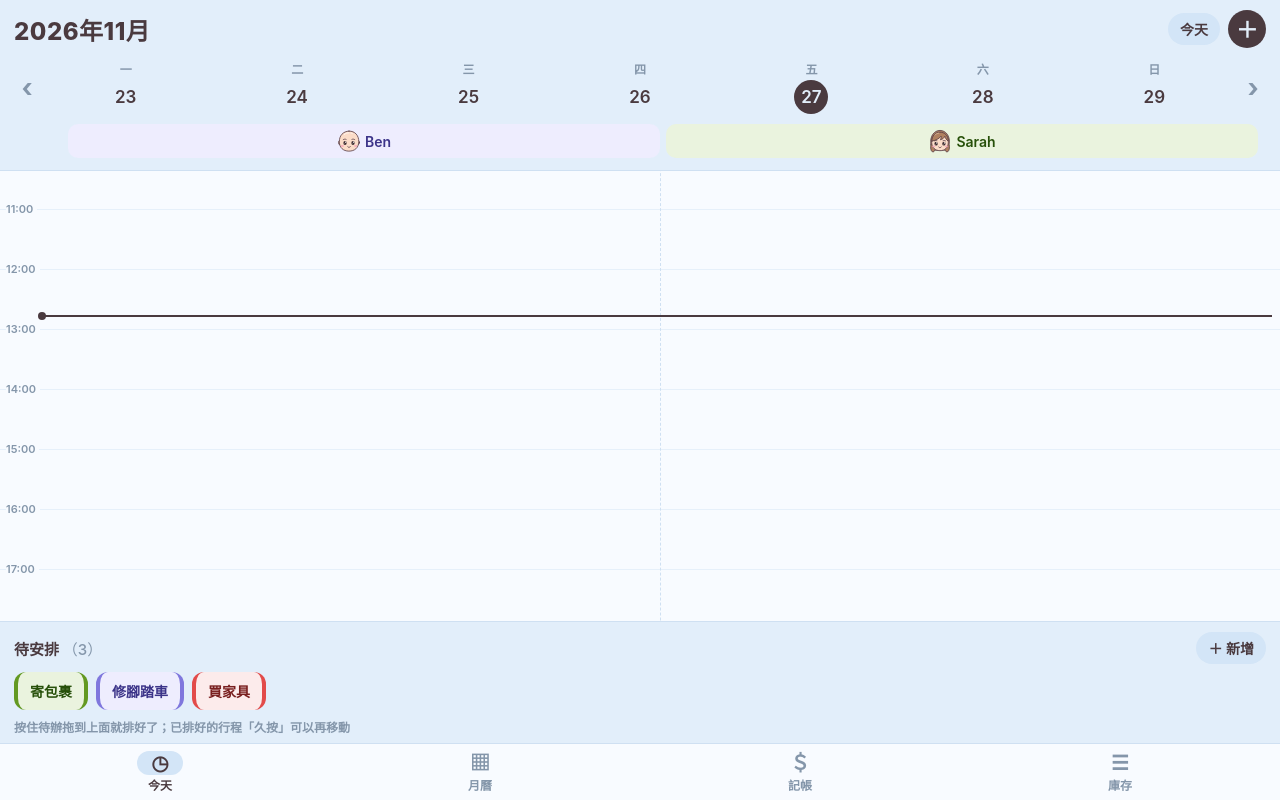
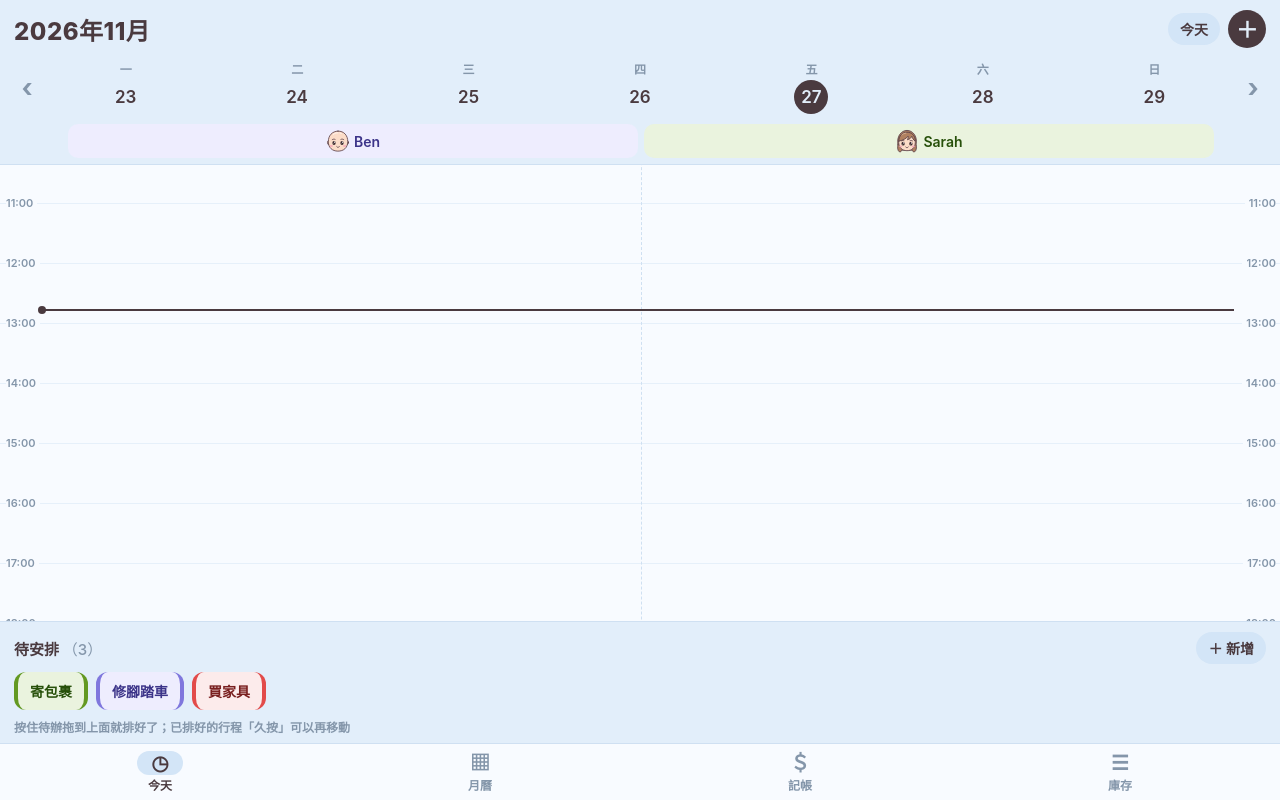
Before and after one commit to Benfitguuy/calendar, a plain HTML site: page index.html in a window 1280 px wide. Drawn offline with Linux system fonts and the light colour scheme; a web font is replaced by a local one.

Commit message:
更新 style.css

```diff
--- a/style.css
+++ b/style.css
@@ -5,7 +5,7 @@
   --sarah-bg:#EAF3DE; --sarah-fg:#27500A; --sarah-bd:#639922;
   --both-bg:#FCEBEB; --both-fg:#791F1F; --both-bd:#E24B4A;
   --work-bg:#FAEEDA; --work-fg:#633806; --work-bd:#BA7517;
-  --hour:60px; --gutter:48px;
+  --hour:60px; --gutter:48px; --gutter-r:46px;
 }
 *{box-sizing:border-box;-webkit-tap-highlight-color:transparent}
 html,body{margin:0;height:100%;background:var(--bg);color:var(--text);
@@ -29,7 +29,7 @@ h1{font-size:24px;margin:0;font-weight:700;letter-spacing:.5px}
 .day.today .n{color:var(--both-bd)}
 .day.sel .n{background:var(--text);color:var(--bg)}
 
-.colhead{display:grid;grid-template-columns:var(--gutter) 1fr 1fr;gap:6px;padding:8px 8px 0 0}
+.colhead{display:grid;grid-template-columns:var(--gutter) 1fr 1fr var(--gutter-r);gap:6px;padding:8px 0 0 0}
 .ch{display:flex;align-items:center;justify-content:center;gap:4px;text-align:center;font-size:14px;font-weight:600;border-radius:10px;padding:5px 0}
 .ch.ben{background:var(--ben-bg);color:var(--ben-fg)}
 .ch.sarah{background:var(--sarah-bg);color:var(--sarah-fg)}
@@ -39,7 +39,7 @@ h1{font-size:24px;margin:0;font-weight:700;letter-spacing:.5px}
 #grid{position:relative;height:calc(var(--hour) * 24 + 16px);margin-top:8px}
 .hr{position:absolute;left:0;right:0;border-top:1px solid var(--line2)}
 .hr span{position:absolute;left:6px;top:-8px;font-size:11px;color:var(--muted);background:var(--card);padding-right:4px}
-#events{position:absolute;left:var(--gutter);right:8px;top:0;bottom:0}
+#events{position:absolute;left:var(--gutter);right:var(--gutter-r);top:0;bottom:0}
 #events::before{content:"";position:absolute;left:50%;top:0;bottom:0;border-left:1px dashed var(--line)}
 
 .ev{position:absolute;border-radius:10px;padding:4px 7px;font-size:13px;overflow:hidden;
@@ -261,3 +261,4 @@ body.th-stock{--bg:#DCF2E7;--card:#F6FCF9;--line:#C5E6D5;--line2:#E1F3EA;--soft:
 #tabs button.on{color:var(--text)}
 #tabs button.on .tico{background:var(--soft);border-radius:12px;padding:0 14px}
 .mframe{background:var(--card);border:2px solid var(--line);border-radius:22px;padding:10px 6px 6px;box-shadow:0 2px 0 var(--line)}
+.hr span.r{left:auto;right:4px;padding:0 0 0 4px}
```
